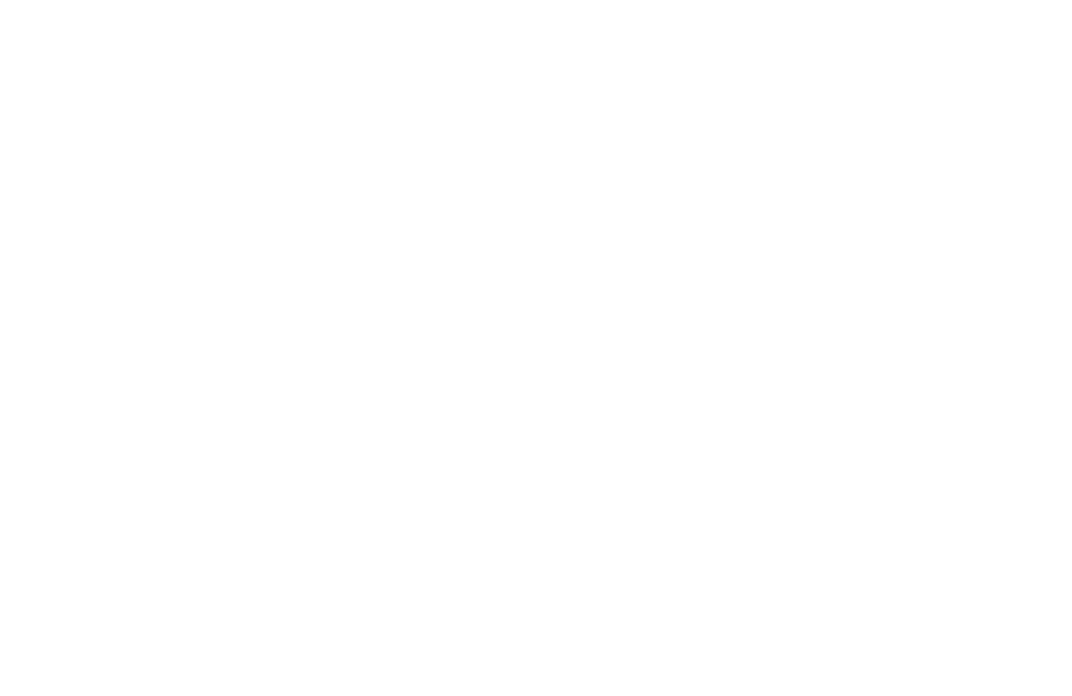
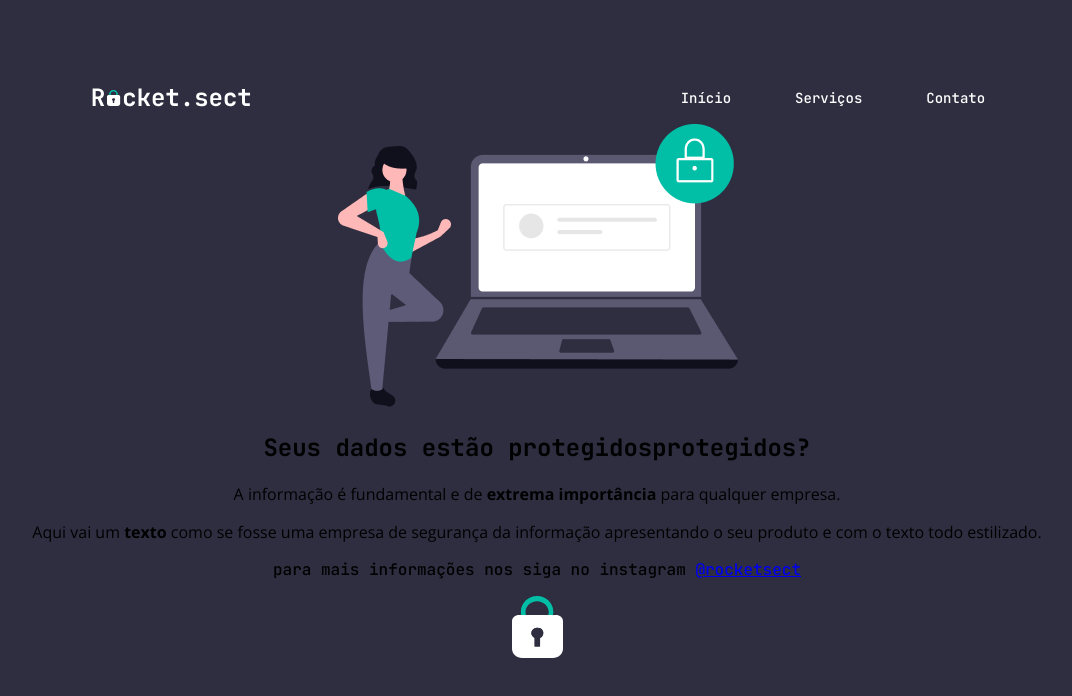
Before and after one commit to FredericoGrz/rocketseat-desafio-ultimo-stage2, a plain HTML site: page index.html in a window 1280 px wide. Shown: the whole page, without its empty margins (103-1175 px from the left). Drawn offline with nearby package versions, Linux system fonts and the light colour scheme.

Commit message:
Header concluido

```diff
--- a/index.html
+++ b/index.html
@@ -14,7 +14,36 @@
 </head>
 
 <body>
+  <div class="page">
+    <header>
+      <nav>
+        <a href="#"><img src="images/logo.svg" alt="Logo"></a>
+        <ul>
+          <li><a href="#">Início</a></li>
+          <li><a href="#">Serviços</a></li>
+          <li><a href="#">Contato</a></li>
+        </ul>
+      </nav>
+    </header>
 
+    <main>
+      <img src="images/img1.png"
+        alt="Uma mulher de blusa verde em pe ao lado de um laptop gigante com um simbolo de um cadeado verde no canto superior direito do laptop">
+      <section>
+        <h1>Seus dados estão <span>protegidos</span>protegidos?</h1>
+        <p>A informação é fundamental e de <strong>extrema importância</strong> para qualquer empresa.</p>
+        <p>Aqui vai um <strong>texto</strong> como se fosse uma empresa de <span>segurança da informação</span>
+          apresentando o seu produto e com o texto todo estilizado.</p>
+      </section>
+    </main>
+
+    <footer>
+      <div class="line"></div>
+      <p>para mais informações nos siga no instagram <a href="#">@rocketsect</a></p>
+    </footer>
+
+    <img src="images/padlock.svg" alt="Cadeado branco no canto inferior esquerdo da tela">
+  </div>
 </body>
 
 </html>
--- a/style.css
+++ b/style.css
@@ -1,7 +1,34 @@
 body {
   margin: 0;
   font-family: 'JetBrains Mono', monospace;
+  min-height: 100vh;
+  background: #2F2E41;
+}
 
+.page {
+  padding-top: 71px;
+  text-align: center;
+}
+
+nav {
+  display: flex;
+  align-items: center;
+  justify-content: space-around;
+}
+
+ul {
+  display: flex;
+  gap: 64px;
+}
+
+li {
+  list-style: none;
+}
+
+li a {
+  color: #FFF;
+  text-decoration: none;
+  font-size: 14px;
 }
 
 section p {
```
